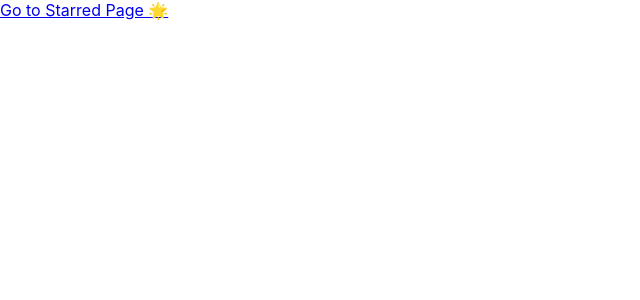
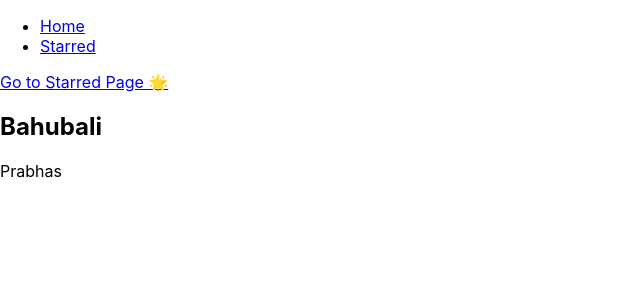
Before and after one commit to VelpuriHari/box-office-app, a React (Create React App) app: page / in a window 1280 px wide. Shown: the top 300 px of the page, without its empty margins (0-640 px from the left). Built offline with nearby package versions, Linux system fonts and the light colour scheme.

Commit message:
MainLayout and adding Nav and AppTile files

```diff
--- a/src/App.jsx
+++ b/src/App.jsx
@@ -1,16 +1,19 @@
 import Home from "./pages/Home";
 import { BrowserRouter, Routes, Route } from "react-router-dom";
 import Starred from "./pages/Starred";
+import MainLayout from "./components/MainLayout";
 
 function App() {
   return (
     <div>
       <BrowserRouter>
         <Routes>
-          <Route path="/" element={<Home />} />
-          <Route path="/Starred" element={<Starred />} />
-          <Route path="/contact" element={<dev>heloo contact☎️</dev>} />
-          <Route path="*" element={<dev>not found 404</dev>} />
+          <Route element={<MainLayout />}>
+            <Route path="/" element={<Home />} />
+            <Route path="/Starred" element={<Starred />} />
+            <Route path="/contact" element={<dev>heloo contact☎️</dev>} />
+            <Route path="*" element={<dev>not found 404</dev>} />
+          </Route>
           {/*<Route path="/" element={<App />}>
         <Route index element={<Home />} />
         <Route path="teams" element={<Teams />}>
--- /dev/null
+++ b/src/components/AppTitle.jsx
@@ -0,0 +1,12 @@
+export default function AppTitle(props) {
+  const {
+    title = "Box Office📽️",
+    subtitle = "Are you looking for movie🍿 or an actor👩🏾‍🎤?",
+  } = props;
+  return (
+    <dev>
+      <h2>{title}</h2>
+      <p>{subtitle}</p>
+    </dev>
+  );
+}
--- /dev/null
+++ b/src/components/MainLayout.jsx
@@ -0,0 +1,14 @@
+import { Outlet } from "react-router-dom";
+import Nav from "./Nav";
+import AppTitle from "./AppTitle";
+
+const MainLayout = () => {
+  return (
+    <dev>
+      <Nav />
+      <Outlet />
+      <AppTitle title="Bahubali" subtitle="Prabhas" />
+    </dev>
+  );
+};
+export default MainLayout;
--- /dev/null
+++ b/src/components/Nav.jsx
@@ -0,0 +1,27 @@
+import { Link } from "react-router-dom";
+
+const LINKS = [
+  {
+    text: "Home",
+    to: "/",
+  },
+  {
+    text: "Starred",
+    to: "/Starred",
+  },
+];
+
+const Nav = () => {
+  return (
+    <dev>
+      <ul>
+        {LINKS.map((item) => (
+          <li key={item.to}>
+            <Link to={item.to}>{item.text} </Link>
+          </li>
+        ))}
+      </ul>
+    </dev>
+  );
+};
+export default Nav;
```
